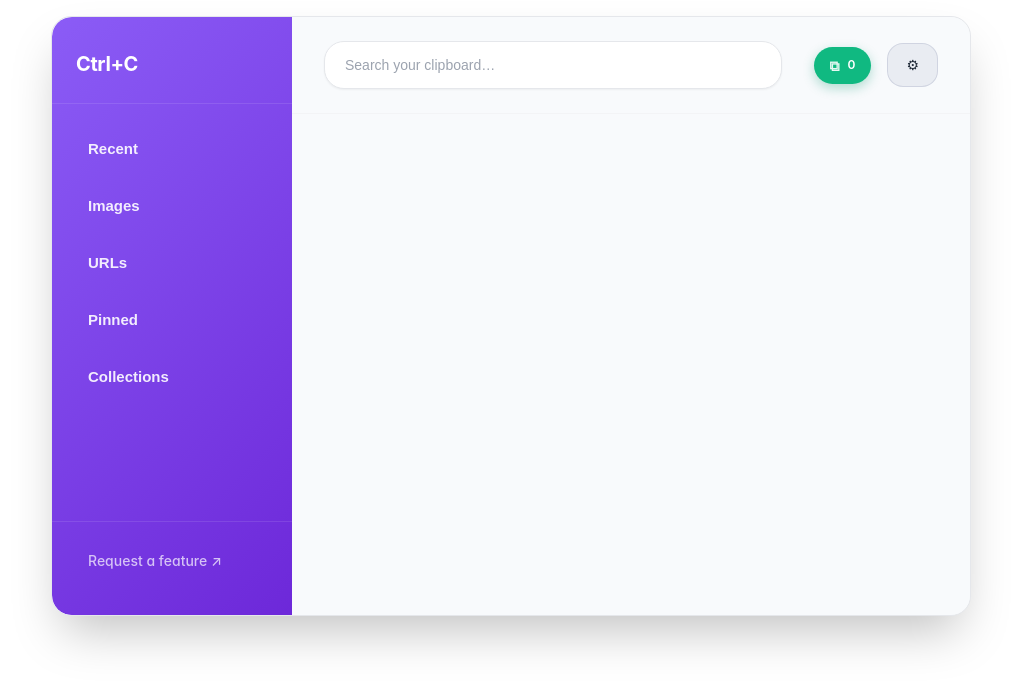
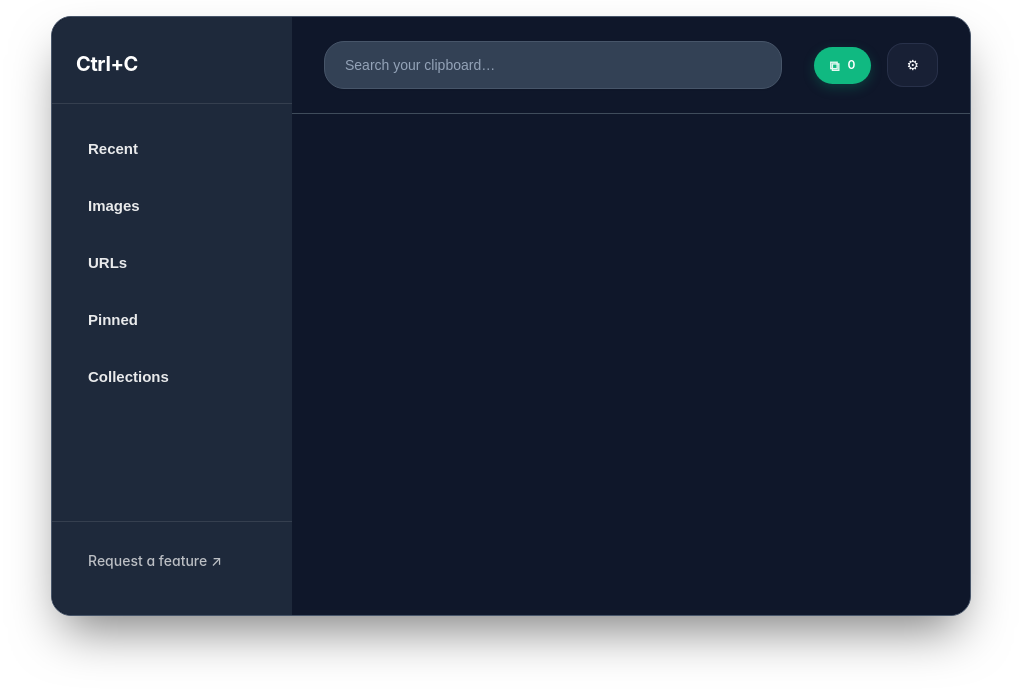
Before and after one commit to zawuoff/clipboard_manager, an Electron app: page clip-overlay/overlay.html in a window 1280 px wide. Shown: the whole page, without its empty margins (129-1150 px from the left). Drawn offline with Linux system fonts and the light colour scheme; no server answers.

Commit message:
Refactor theme variables for light and dark modes
Moved light theme variables from styles.css to light-theme.css and updated comments for clarity. Updated styles.css to use a dark theme color palette and adjusted icon variables accordingly. This improves theme separation and maintainability.

```diff
--- a/clip-overlay/light-theme.css
+++ b/clip-overlay/light-theme.css
@@ -1,8 +1,8 @@
-/* Light Theme Completely Disabled - Using Mockup Purple Theme Only */
-/* This file is now unused as we use the mockup design directly */
+/* Light Theme - Moved from styles.css */
+/* This contains the original light purple theme as light mode */
 
 html[data-theme="light"] {
-  /* All light theme variables now point to the mockup design */
+  /* Mockup-Based Color Palette - Purple Theme (Light Mode) */
   --primary: #F8FAFC;         /* Light main background */
   --secondary: #FFFFFF;       /* Card backgrounds */
   --accent: #8B5CF6;          /* Purple buttons/highlights */
@@ -21,6 +21,21 @@ html[data-theme="light"] {
   --shadow: 0 25px 50px -12px rgba(0, 0, 0, 0.25);
   --shadow-card: 0 1px 3px 0 rgba(0, 0, 0, 0.1), 0 1px 2px 0 rgba(0, 0, 0, 0.06);
   --shadow-elevated: 0 4px 6px -1px rgba(0, 0, 0, 0.1), 0 2px 4px -1px rgba(0, 0, 0, 0.06);
+
+  /* Layout Variables */
+  --sidebar-width: 240px;
+  --border-radius: 16px;
+  --border-radius-sm: 8px;
+  --border-radius-lg: 20px;
+
+  /* Animation Variables - Optimized for no jitter */
+  --transition: opacity 0.2s cubic-bezier(0.4, 0, 0.2, 1), box-shadow 0.2s cubic-bezier(0.4, 0, 0.2, 1);
+  --transition-slow: opacity 0.3s cubic-bezier(0.4, 0, 0.2, 1);
+
+  /* Icon variables for light theme */
+  --icon: #334155;
+  --icon-muted: #64748b;
+  --icon-active: #3B82F6;
 }
 
 /* Force same styling as default theme */
--- a/clip-overlay/styles.css
+++ b/clip-overlay/styles.css
@@ -1,25 +1,25 @@
 /* ========== Reset & base ========== */
 * { box-sizing: border-box; }
 :root {
-  /* Mockup-Based Color Palette - Purple Theme */
-  --primary: #F8FAFC;         /* Light main background */
-  --secondary: #FFFFFF;       /* Card backgrounds */
-  --accent: #8B5CF6;          /* Purple buttons/highlights */
-  --accent-hover: #7C3AED;    /* Darker purple hover */
+  /* Dark Theme Color Palette - Extracted from Screenshot */
+  --primary: #0f172a;         /* Very dark slate main background */
+  --secondary: #334155;       /* Dark slate card backgrounds */
+  --accent: #fbbf24;          /* Amber yellow buttons/highlights */
+  --accent-hover: #f59e0b;    /* Darker amber yellow hover */
   --success: #10B981;         /* Green success */
-  --surface: linear-gradient(135deg, #8B5CF6 0%, #6D28D9 100%); /* Purple gradient sidebar */
-  --surface-elevated: #FFFFFF; /* Card backgrounds */
-  --bg: rgba(248, 250, 252, 1); /* Main background */
-  --bg-soft: rgba(248, 250, 252, 0.8);
-  --text: #1F2937;            /* Dark text */
-  --text-dim: #6B7280;        /* Medium gray text */
-  --text-muted: #9CA3AF;      /* Light gray text */
-  --text-white: #FFFFFF;      /* White text for sidebar */
-  --border: #E5E7EB;          /* Light gray border */
-  --border-subtle: #F3F4F6;   /* Very light border */
-  --shadow: 0 25px 50px -12px rgba(0, 0, 0, 0.25);
-  --shadow-card: 0 1px 3px 0 rgba(0, 0, 0, 0.1), 0 1px 2px 0 rgba(0, 0, 0, 0.06);
-  --shadow-elevated: 0 4px 6px -1px rgba(0, 0, 0, 0.1), 0 2px 4px -1px rgba(0, 0, 0, 0.06);
+  --surface: #1e293b;         /* Dark slate sidebar background */
+  --surface-elevated: #334155; /* Dark slate elevated card backgrounds */
+  --bg: #0f172a;              /* Main background */
+  --bg-soft: rgba(15, 23, 42, 0.9);
+  --text: #f8fafc;            /* Light text */
+  --text-dim: #cbd5e1;        /* Light gray text */
+  --text-muted: #94a3b8;      /* Medium gray text */
+  --text-white: #ffffff;      /* White text */
+  --border: #475569;          /* Slate border */
+  --border-subtle: #3f4c5b;   /* Subtle dark border */
+  --shadow: 0 25px 50px -12px rgba(0, 0, 0, 0.5);
+  --shadow-card: 0 1px 3px 0 rgba(0, 0, 0, 0.3), 0 1px 2px 0 rgba(0, 0, 0, 0.2);
+  --shadow-elevated: 0 4px 6px -1px rgba(0, 0, 0, 0.3), 0 2px 4px -1px rgba(0, 0, 0, 0.2);
 
   /* Layout Variables */
   --sidebar-width: 240px;
@@ -950,14 +950,9 @@ html, body {
 /* === App-wide icon styling === */
 :root{
   --icon-size: 18px;
-  --icon: #d6d3d1;
-  --icon-muted: #a8a29e;
-  --icon-active: #f59e0b;
-}
-[data-theme="light"]{
-  --icon: #334155;
-  --icon-muted: #64748b;
-  --icon-active: #3B82F6;
+  --icon: #e2e8f0;
+  --icon-muted: #94a3b8;
+  --icon-active: #fbbf24;
 }
 
 .icon-btn{
```
